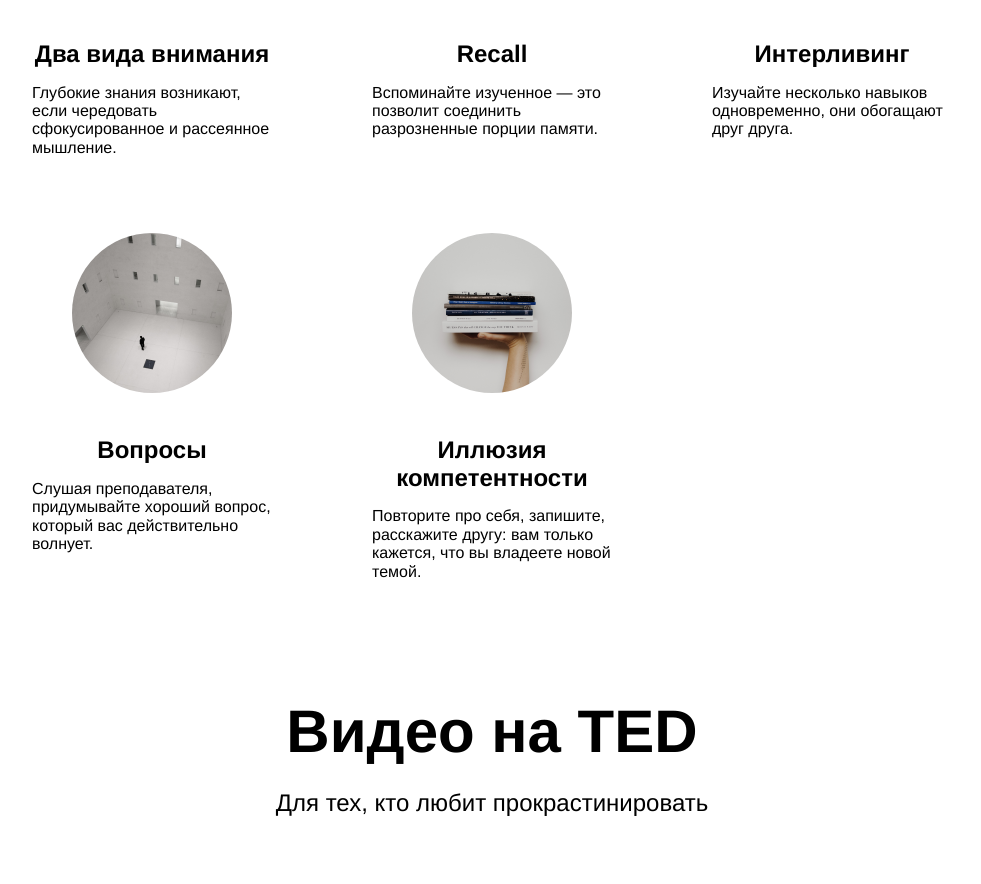
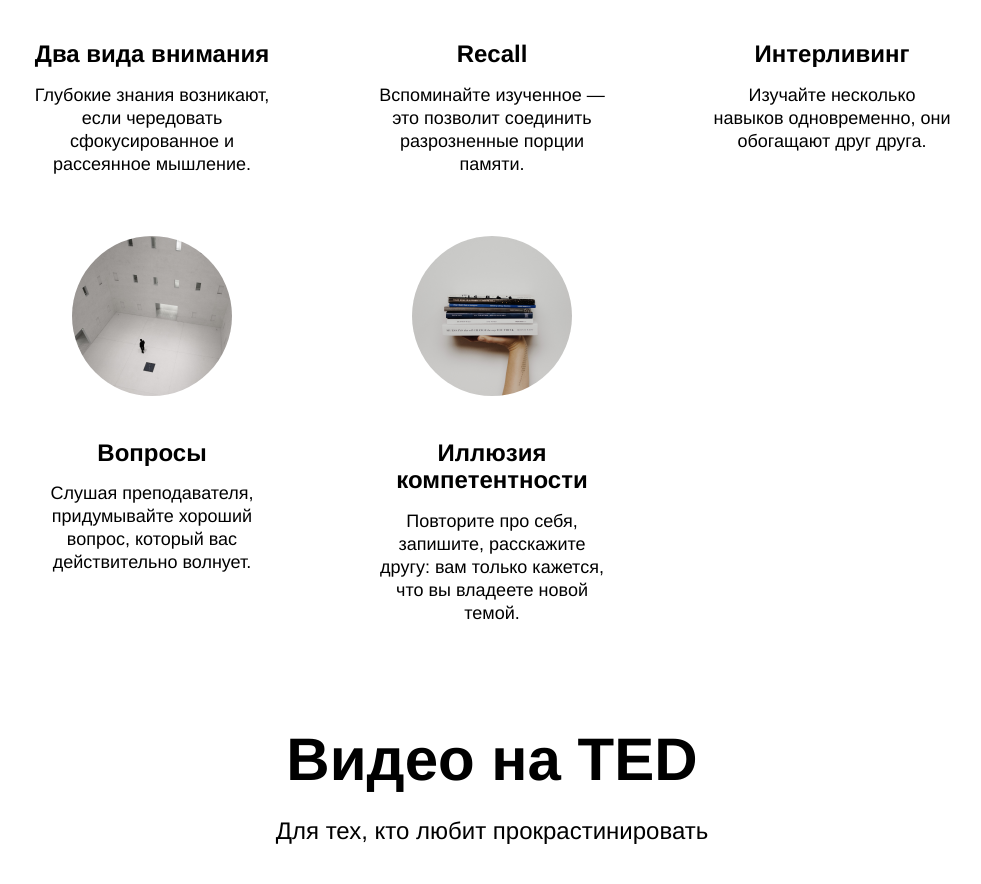
Before and after one commit to Sh4n-Oldone/how-to-learn, a plain HTML site: page index.html in a window 1280 px wide. Shown: the part 1702-2586 px from the top of the page, without its empty margins (148-1129 px from the left). Drawn offline with Linux system fonts and the light colour scheme; grey boxes are pictures that could not be loaded.

Commit message:
Домашка 2 v.1.4 -поправил селектор

```diff
--- a/blocks/cards/__description/cards__description.css
+++ b/blocks/cards/__description/cards__description.css
@@ -1,4 +1,4 @@
-.cards__item_description {
+.cards__description {
   display: flex;
   margin: 16px 0 0;
   line-height: 23px;
```
